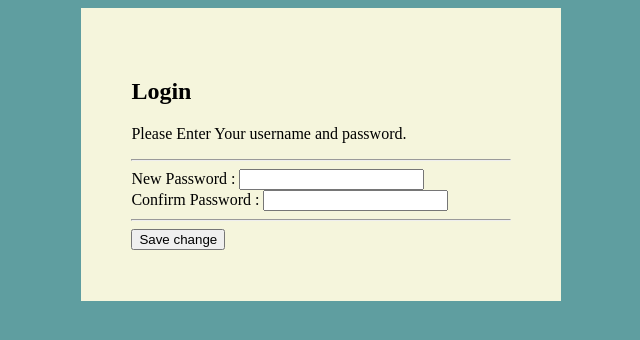
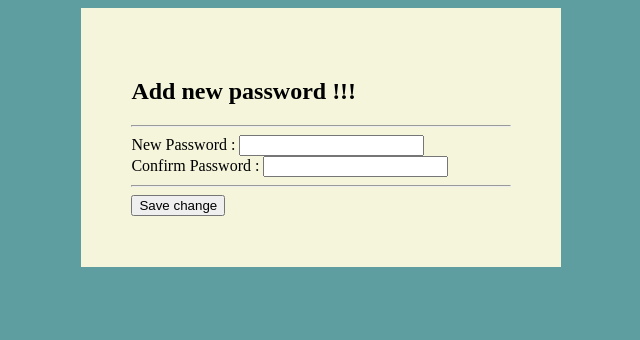
Before and after one commit to deep-sarkar/Django, a Django app: page /changepassword/ in a window 1280 px wide. Shown: the top 340 px of the page, without its empty margins (319-959 px from the left). Run offline with Django 3.2, Linux system fonts and the light colour scheme.

Commit message:
[Deep]Refactor.modified changepassword template

```diff
--- a/registration_project/templates/accounts/changepassword.html
+++ b/registration_project/templates/accounts/changepassword.html
@@ -3,11 +3,10 @@
 {% block content %}
 
 
-<form action="" method="POST" id="login_form">
+<form action="" method="POST" id="change_password_form">
     {% csrf_token %}
-    <div class="login">
-      <h1>Login</h1>
-      <p>Please Enter Your username and password.</p>
+    <div class="change_password">
+      <h1>Add new password !!!</h1>
       <hr>
       <label for="new_password">New Password : </label>
       <input type="password" name="new_password" required>
```
